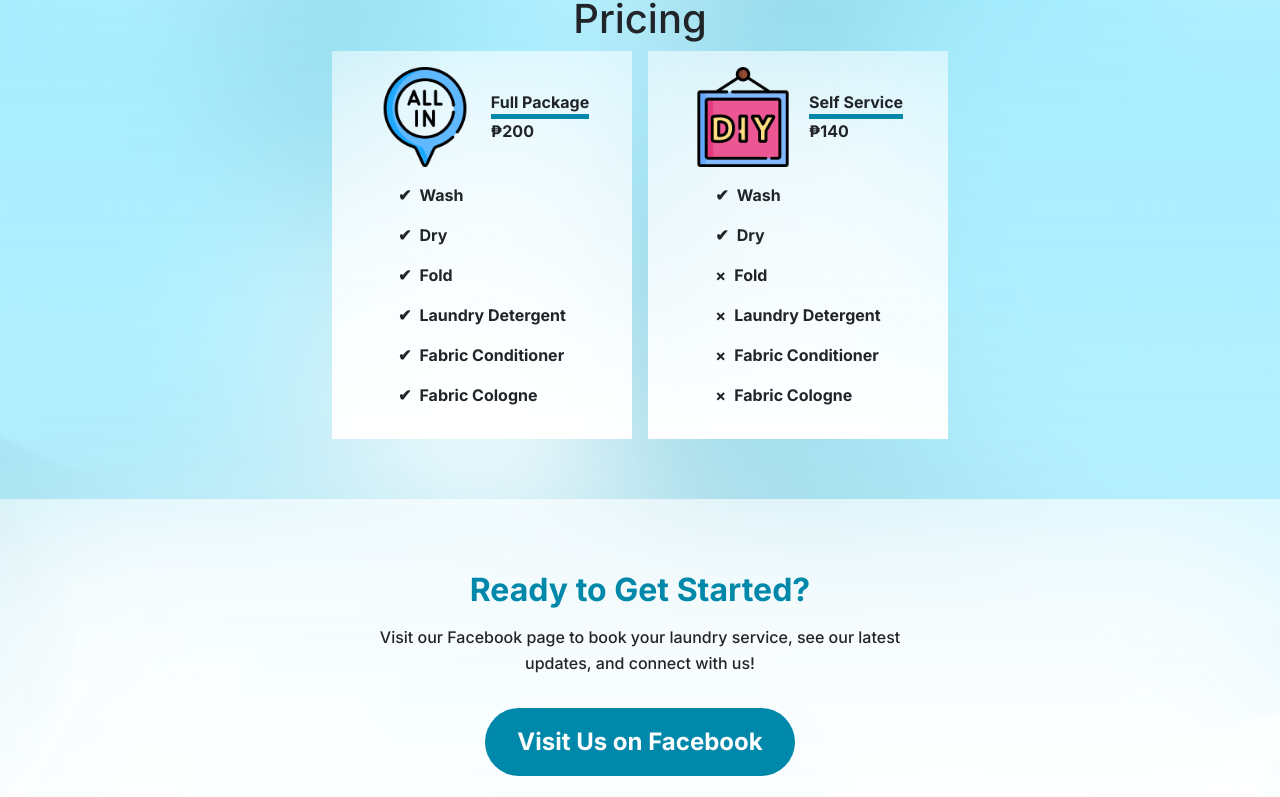
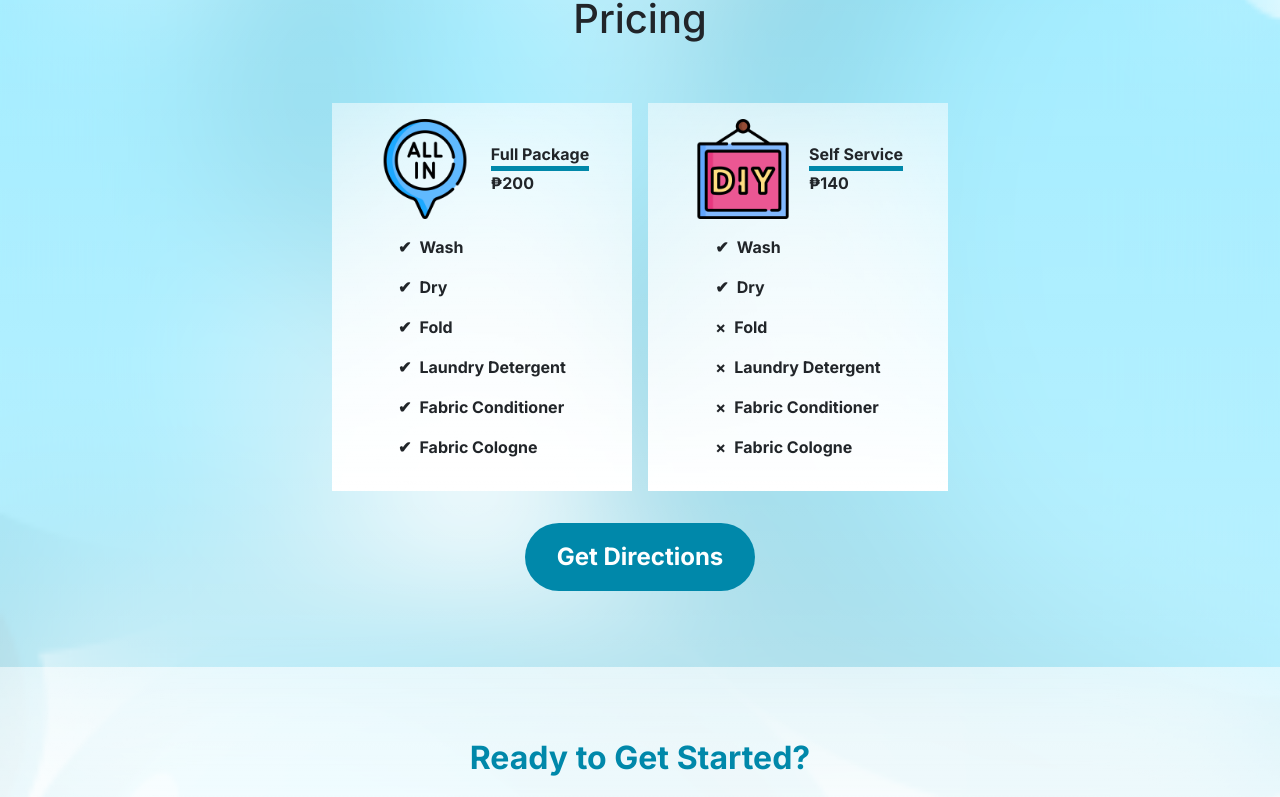
Before and after one commit to abraham28/washuwant-website, a Next.js app: page / in a window 1280 px wide. Shown: the part 853-1650 px from the top of the page. Built offline with nearby package versions, Linux system fonts and the light colour scheme.

Commit message:
feat: add "Get Directions" button to PricingSection with styling

```diff
--- a/app/(info-pages)/components/PricingSection/PricingSection.module.scss
+++ b/app/(info-pages)/components/PricingSection/PricingSection.module.scss
@@ -8,6 +8,7 @@
 .container {
   h1 {
     text-align: center;
+    margin-bottom: var(--padding-41xl);
   }
 }
 
@@ -39,3 +40,17 @@
     }
   }
 }
+
+.ctaContainer {
+  display: flex;
+  justify-content: center;
+  align-items: center;
+  margin-top: var(--padding-13xl);
+  padding-bottom: var(--padding-base);
+}
+
+.directionsButton {
+  font-weight: 600 !important;
+  padding: var(--padding-base) var(--padding-13xl) !important;
+  font-size: var(--font-size-5xl) !important;
+}
--- a/app/(info-pages)/components/PricingSection/index.tsx
+++ b/app/(info-pages)/components/PricingSection/index.tsx
@@ -1,7 +1,8 @@
 import React from "react";
-import { Container } from "react-bootstrap";
+import { Container, Button } from "react-bootstrap";
 import styles from "./PricingSection.module.scss";
 import Card from "../Card";
+import { GOOGLE_MAPS_LINK } from "@/app/constants";
 
 const PricingSection = () => {
   return (
@@ -36,6 +37,17 @@ const PricingSection = () => {
             ]}
           />
         </div>
+        <div className={styles.ctaContainer}>
+          <Button
+            href={GOOGLE_MAPS_LINK}
+            target="_blank"
+            rel="noopener noreferrer"
+            className={styles.directionsButton}
+            size="lg"
+          >
+            Get Directions
+          </Button>
+        </div>
       </Container>
     </Container>
   );
```
